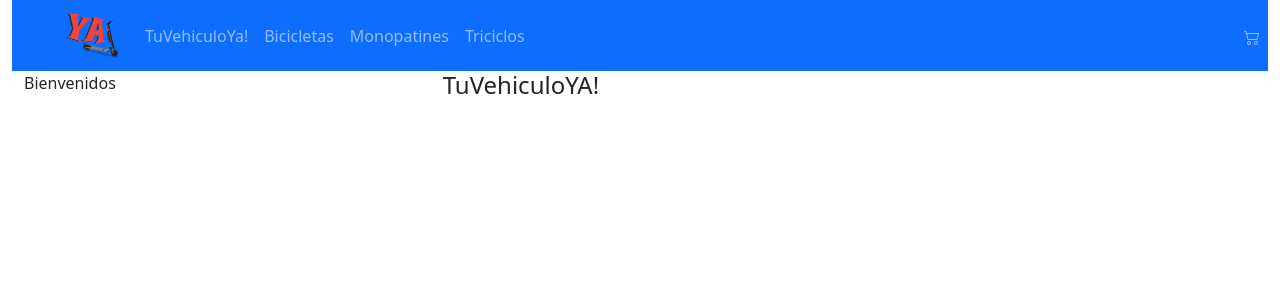
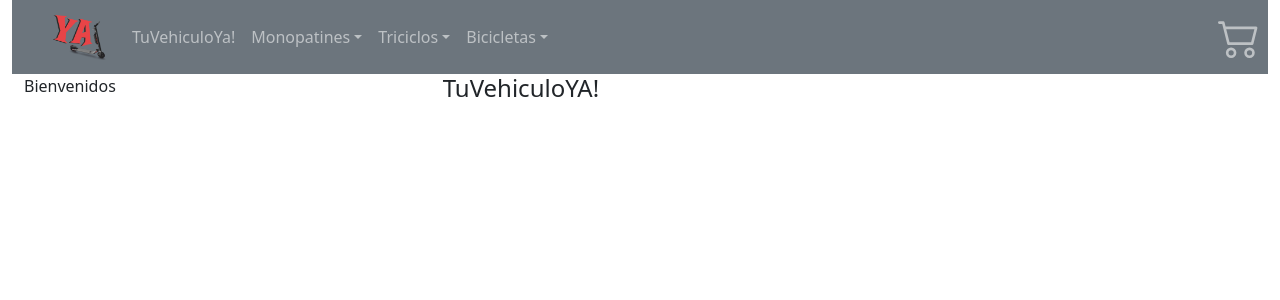
Before and after one commit to IgnacioCentis/tuvehiculoya, a React (Create React App) app: page / in a window 1280 px wide. Shown: the top 300 px of the page. Built offline with nearby package versions, Linux system fonts and the light colour scheme.

Commit message:
NavBar y CartWidget

```diff
--- a/src/components/CarritoCompra/CartWidget.jsx
+++ b/src/components/CarritoCompra/CartWidget.jsx
@@ -4,7 +4,7 @@ import { BsCart2 } from "react-icons/bs"; //https://react-icons.github.io/react-
 const CartWidget = () => {
     return (
         <div >
-            <BsCart2/>
+            <BsCart2 size={42} title='Ver tu carrito'/>
         </div>
     )
 }
--- a/src/components/NavBar/NavBar.jsx
+++ b/src/components/NavBar/NavBar.jsx
@@ -8,11 +8,12 @@ import  Container   from 'react-bootstrap/Container'
 import   Nav   from 'react-bootstrap/Nav'
 import   Navbar   from 'react-bootstrap/Navbar'
 import CartWidget from '../CarritoCompra/CartWidget'
+import NavDropdown from 'react-bootstrap/NavDropdown'
 
 const NavBar = () => {
     return (
 
-        <Navbar bg="primary" variant="dark">
+        <Navbar bg="secondary"  variant="dark">
             <Container >
             <Navbar.Brand href="#home">
                 <img     alt=""
@@ -23,15 +24,31 @@ const NavBar = () => {
                 </img> </Navbar.Brand>
             <Nav className="me-auto">
                 <Nav.Link href="#home">TuVehiculoYa!</Nav.Link>
-                <Nav.Link href="#nuevos">Bicicletas</Nav.Link>
-                <Nav.Link href="#usado">Monopatines</Nav.Link>
-                <Nav.Link href="#usado">Triciclos</Nav.Link>
-
+                <NavDropdown title="Monopatines" id="basic-nav-monopatines">
+                    <NavDropdown.Item href="#monopatines/1">Urbano</NavDropdown.Item>
+                    <NavDropdown.Item href="#monopatines/2">Infantiles</NavDropdown.Item>
+                    <NavDropdown.Divider />
+                    <NavDropdown.Item href="#monopatines/3">Electricos</NavDropdown.Item>
+                </NavDropdown>
+                <NavDropdown title="Triciclos" id="basic-nav-triciclos">
+                    <NavDropdown.Item href="#triciclos/1">Urbano</NavDropdown.Item>
+                    <NavDropdown.Item href="#triciclos/2">Drift</NavDropdown.Item>
+                    <NavDropdown.Item href="#triciclos/3">Infantiles</NavDropdown.Item>
+                    <NavDropdown.Divider />
+                    <NavDropdown.Item href="#triciclos/4">Electricos</NavDropdown.Item>
+                </NavDropdown>
+                <NavDropdown title="Bicicletas" id="basic-nav-bicibletas">
+                    <NavDropdown.Item href="#bicicletas/1">Montaña</NavDropdown.Item>
+                    <NavDropdown.Item href="#bicicletas/2">Urbana</NavDropdown.Item>
+                    <NavDropdown.Item href="#bicicletas/3">Hibridas</NavDropdown.Item>
+                    <NavDropdown.Item href="#bicicletas/4">FatBike</NavDropdown.Item>
+                    <NavDropdown.Divider />
+                    <NavDropdown.Item href="#bicicletas/5">Electricas</NavDropdown.Item>
+                </NavDropdown>
             </Nav>
             </Container>
             <Nav>
-                <Nav.Link href="#deets"><CartWidget /></Nav.Link>
-
+                <Nav.Link href="#cart"><CartWidget /></Nav.Link>
             </Nav>
         </Navbar>
 
```
Also changed, not shown: public/assets/image/imagen_home.png (deleted), public/assets/image/monopatin.png (deleted).
